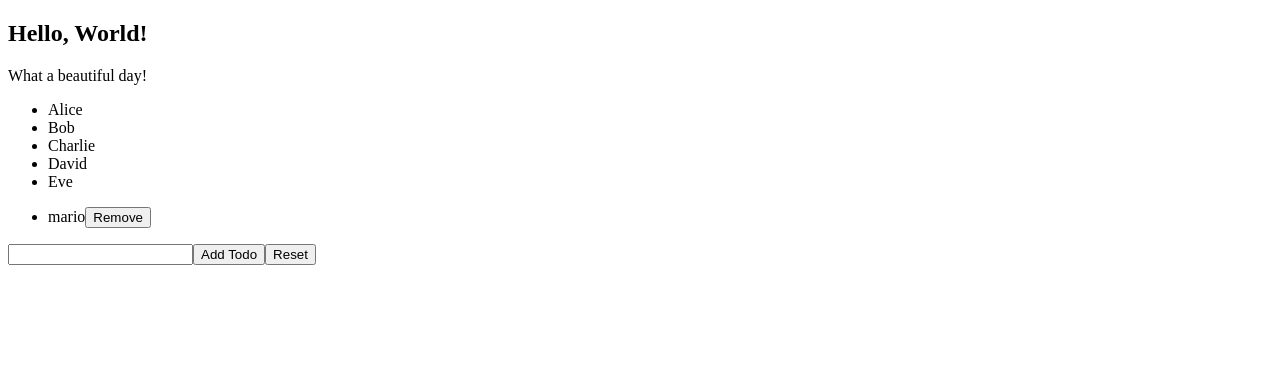
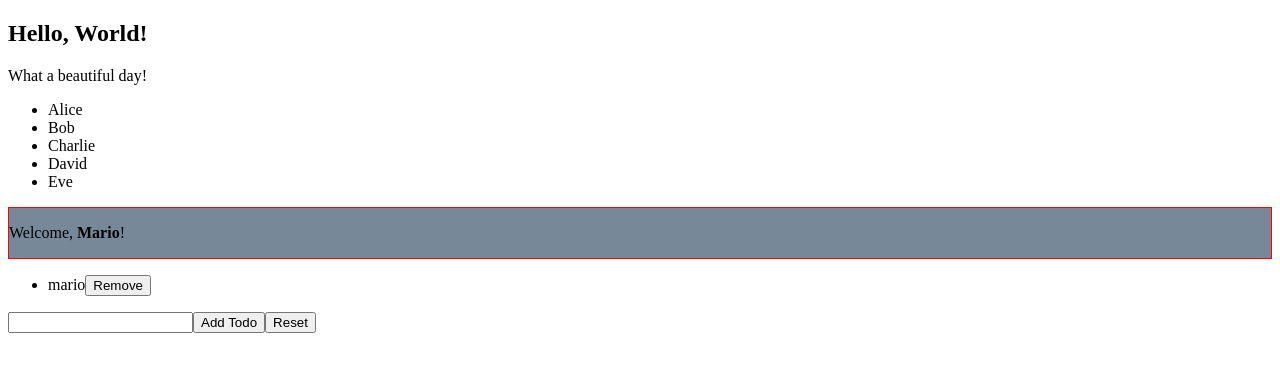
Before and after one commit to Eno-Mario/react, a React (Vite) app: page / in a window 1280 px wide. Shown: the top 372 px of the page. Built offline with nearby package versions, Linux system fonts and the light colour scheme.

Commit message:
soluzione

```diff
--- a/src/App.jsx
+++ b/src/App.jsx
@@ -13,6 +13,7 @@ import FocusableInput from "./FocusableInput";
 import FirstMount from "./FirstMount";
 import Colors from "./Colors";
 import TodoList from "./TodoList";
+
 
 
 function App() {
@@ -35,9 +36,10 @@ function App() {
 ];
 
   return (
-    <div>
+    <div >
       <Hello />
       <Colors arr={persons}/>
+      <Welcome />
       <TodoList/>
     </div>
   );
--- a/src/Welcome.jsx
+++ b/src/Welcome.jsx
@@ -3,7 +3,7 @@ import Age from "./Age";
 
 function Welcome ({name = "Mario", age} /* You can set a default value for the name prop */) {
     return (
-    <div>
+    <div className="welcome">
         <p>Welcome, <strong>{name}</strong>!</p>
         {age > 18 && <Age age={age} />} {/* - The Age component is rendered only if the age prop is greater than 18. */}
         {age && <Age age={age} />} {/* - The Age component is rendered only if the age prop is present.  */}
--- a/src/index.jsx
+++ b/src/index.jsx
@@ -2,5 +2,7 @@ import React, { StrictMode } from "react";
 import { createRoot, render } from "react-dom";
 import App from "./App";
 
+import  "./style.css"
+
 const root = createRoot(document.getElementById("root"));
 root.render(<StrictMode><App /></StrictMode>);
--- /dev/null
+++ b/src/style.css
@@ -0,0 +1,4 @@
+.welcome {
+  background-color: lightslategray;
+  border: 1px solid rgb(255, 0, 0);
+}
```
Also changed, not shown: 1 other file (tests, documents, lock files or other folders).
